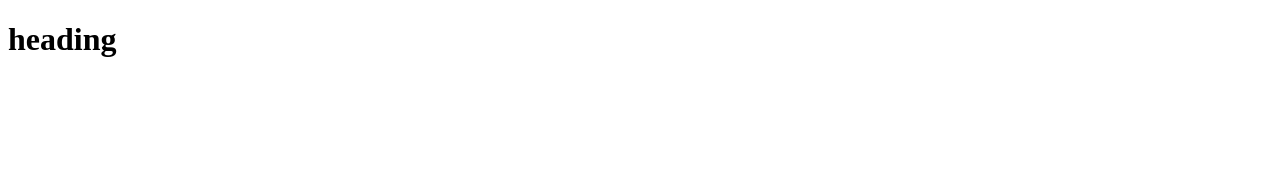
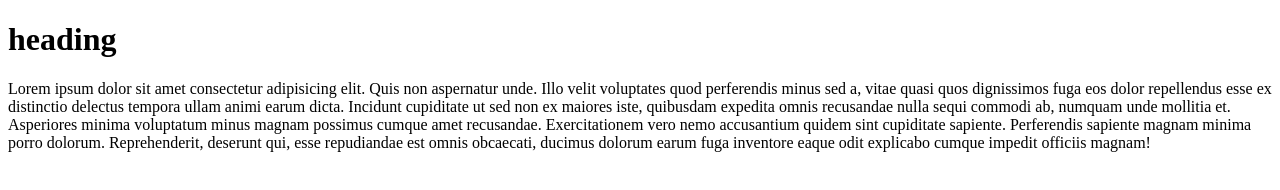
Before and after one commit to Fazilh922/myapp, a plain HTML site: page index.html in a window 1280 px wide. Drawn offline with Linux system fonts and the light colour scheme.

Commit message:
third commit

```diff
--- a/index.html
+++ b/index.html
@@ -7,5 +7,6 @@
 </head>
 <body>
     <h1>heading</h1>
+    <p>Lorem ipsum dolor sit amet consectetur adipisicing elit. Quis non aspernatur unde. Illo velit voluptates quod perferendis minus sed a, vitae quasi quos dignissimos fuga eos dolor repellendus esse ex distinctio delectus tempora ullam animi earum dicta. Incidunt cupiditate ut sed non ex maiores iste, quibusdam expedita omnis recusandae nulla sequi commodi ab, numquam unde mollitia et. Asperiores minima voluptatum minus magnam possimus cumque amet recusandae. Exercitationem vero nemo accusantium quidem sint cupiditate sapiente. Perferendis sapiente magnam minima porro dolorum. Reprehenderit, deserunt qui, esse repudiandae est omnis obcaecati, ducimus dolorum earum fuga inventore eaque odit explicabo cumque impedit officiis magnam!</p>
 </body>
 </html>
```
